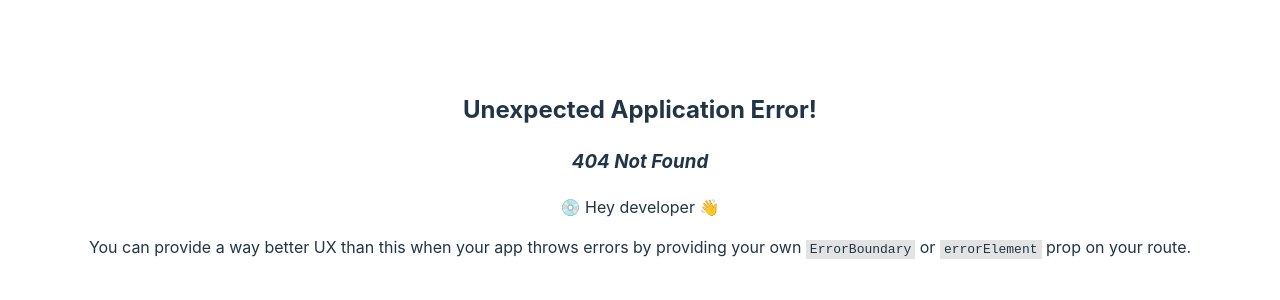
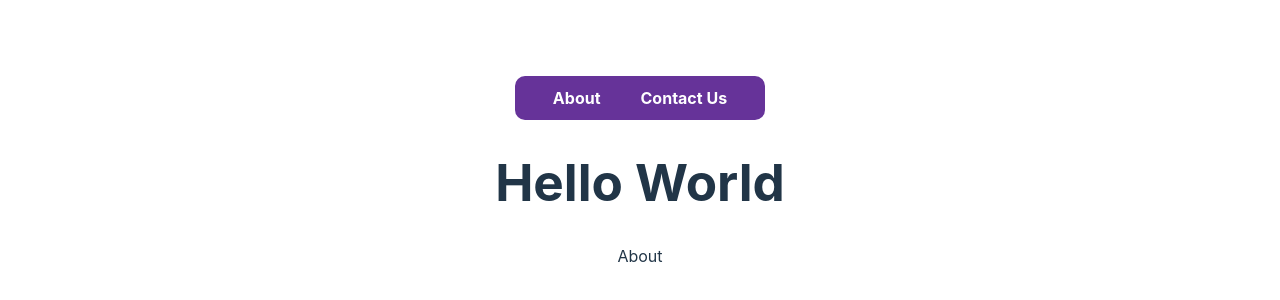
Before and after one commit to Ujjal-ENG/new-react-routet-dom-app, a React (Vite) app: page /about in a window 1280 px wide. Before the commit this address had no page. Shown: the part 226-526 px from the top of the page. Built offline with nearby package versions, Linux system fonts and the light colour scheme.

Commit message:
setup our outlet

```diff
--- a/src/App.jsx
+++ b/src/App.jsx
@@ -1,3 +1,4 @@
+import { Link, Outlet } from "react-router-dom";
 import "./App.css";
 import Navbar from "./components/layouts/Navbar";
 
@@ -6,6 +7,17 @@ function App() {
     <div className="app">
       <Navbar />
       <h1>Hello World</h1>
+      <Outlet />
+      <Link
+        to="/"
+        style={{
+          margin: "0px 20px 0px 20px",
+          color: "white",
+          fontWeight: "bold",
+        }}
+      >
+        Go Back
+      </Link>
     </div>
   );
 }
--- a/src/components/layouts/Navbar.jsx
+++ b/src/components/layouts/Navbar.jsx
@@ -23,7 +23,7 @@ const Navbar = () => {
           About
         </NavLink>
         <NavLink
-          to="/contact"
+          to="/contact-us"
           style={{
             margin: "0px 20px 0px 20px",
             color: "white",
--- a/src/components/pages/About.jsx
+++ b/src/components/pages/About.jsx
@@ -1,4 +1,5 @@
 import React from "react";
+import { Link } from "react-router-dom";
 
 const About = () => {
   return <div>About</div>;
```
Also changed, not shown: src/main.jsx (+12 -0 lines).
